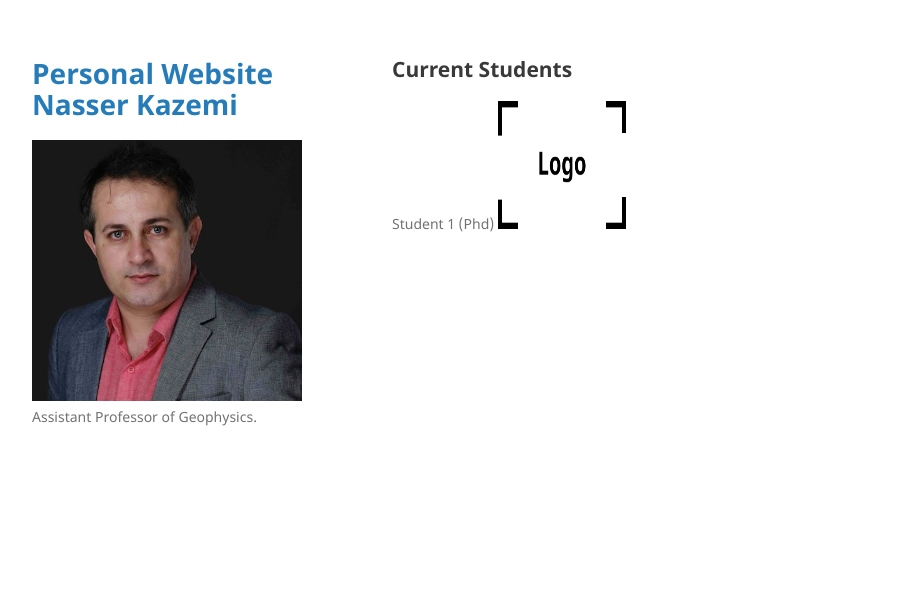
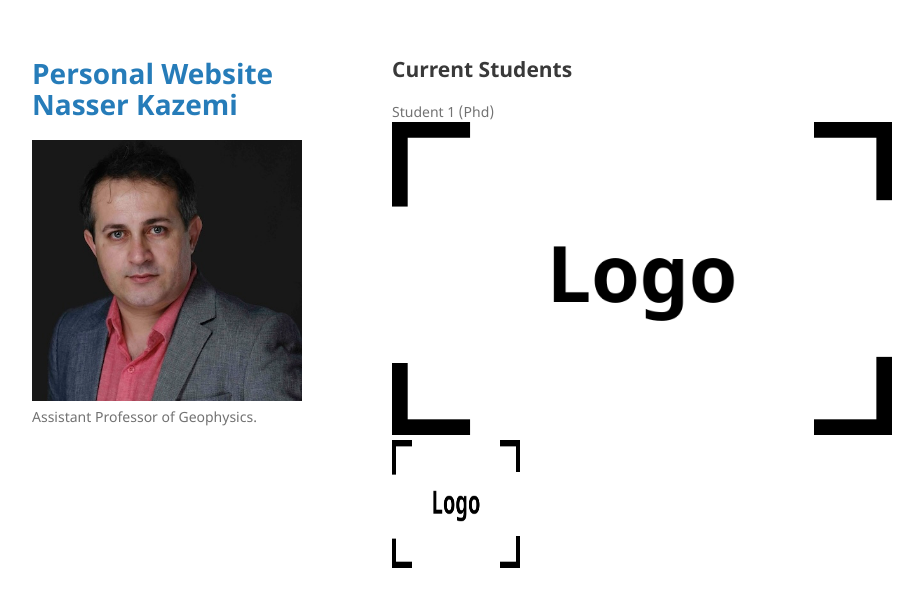
Before and after one commit to nasser00/uqam, a Jekyll site: the page built from students.md, in a window 1280 px wide. Shown: the top 607 px of the page, without its empty margins (178-1101 px from the left). Built offline with Jekyll 4.4.1, drawn with Linux system fonts in a browser that asks for light colours; our own code applies the rules of GitHub Pages for plain Markdown files.

Commit message:
Update students.md

```diff
--- a/students.md
+++ b/students.md
@@ -1,3 +1,4 @@
 ## Current Students
 
-Student 1 (Phd) <img src="/assets/img/logo.png" accept=".png, .jpg, .jpeg" alt="Student1" width="128" height="128">
+Student 1 (Phd) ![alt text](/assets/img/logo.png)
+<img src="/assets/img/logo.png" accept=".png, .jpg, .jpeg" alt="Student1" width="128" height="128">
```
